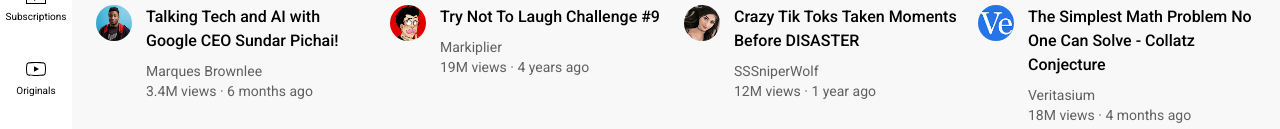
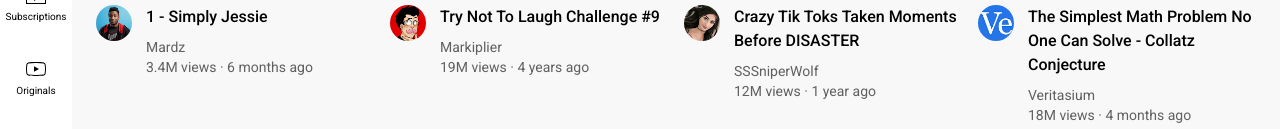
Before and after one commit to junjiebalatero/sax, a plain HTML site: page index.html in a window 1280 px wide. Shown: the part 243-372 px from the top of the page. Drawn offline with Linux system fonts and the light colour scheme.

Commit message:
first commit

```diff
--- a/index.html
+++ b/index.html
@@ -1,7 +1,7 @@
 <!DOCTYPE html>
 <html>
   <head>
-    <title>YouTube.com Clone</title>
+    <title>Mardz Sax</title>
 
     <link rel="preconnect" href="https://fonts.googleapis.com">
     <link rel="preconnect" href="https://fonts.gstatic.com" crossorigin>
@@ -88,10 +88,10 @@
             </div>
             <div class="video-info">
               <p class="video-title">
-                Talking Tech and AI with Google CEO Sundar Pichai!
+                1 - Simply Jessie
               </p>
               <p class="video-author">
-                Marques Brownlee
+                Mardz
               </p>
               <p class="video-stats">
                 3.4M views &#183; 6 months ago
```
